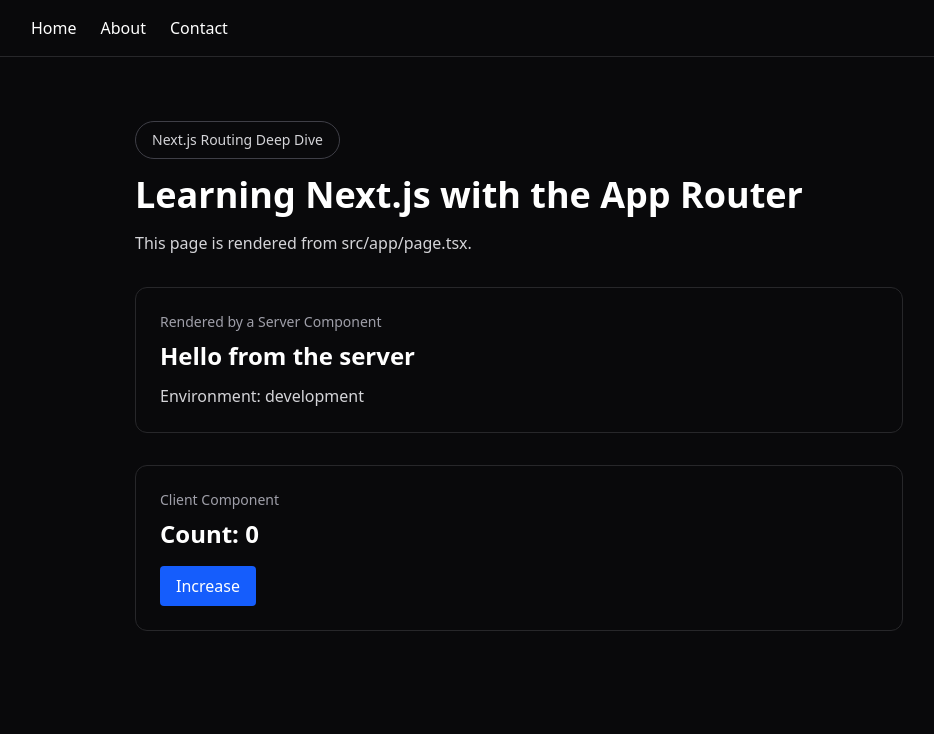
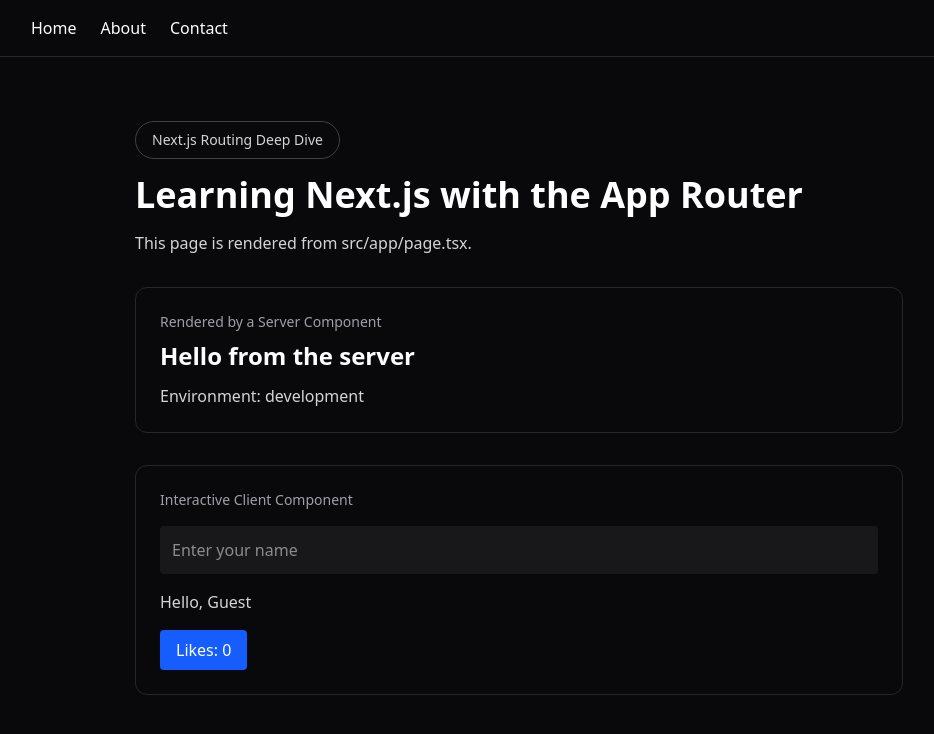
Before and after one commit to foysaliio/Nextjs-Mastery-Journey, a Next.js app: page / in a window 1280 px wide. Shown: the top 734 px of the page, without its empty margins (121-1055 px from the left). Built offline with nearby package versions, Linux system fonts and the light colour scheme.

Commit message:
feat(nextjs): learn hooks and event handlers

```diff
--- a/src/app/_components/Counter.tsx
+++ /dev/null
@@ -1,25 +0,0 @@
-"use client";
-
-import { useState } from "react";
-
-const Counter = () => {
-  const [count, setCount] = useState<number>(0);
-
-  return (
-    <section className="mt-8 rounded-xl border border-zinc-800 p-6">
-      <p className="text-sm text-zinc-400">Client Component</p>
-
-      <h2 className="mt-2 text-2xl font-bold">Count: {count}</h2>
-
-      <button
-        type="button"
-        onClick={() => setCount((current) => current + 1)}
-        className="mt-4 rounded bg-blue-600 px-4 py-2"
-      >
-        Increase
-      </button>
-    </section>
-  );
-};
-
-export default Counter;
--- /dev/null
+++ b/src/app/_components/InteractiveProfile.tsx
@@ -0,0 +1,35 @@
+'use client'
+
+import { useState } from "react";
+
+const InteractiveProfile = () => {
+
+    const [name, setName] = useState<string>('');
+    const [likes, setLikes] = useState<number>(0);
+
+  return (
+    <section className="mt-8 rounded-xl border border-zinc-800 p-6">
+      <p className="text-sm text-zinc-400">Interactive Client Component</p>
+
+      <input
+        type="text"
+        value={name}
+        onChange={(event) => setName(event.currentTarget.value)}
+        placeholder="Enter your name"
+        className="mt-4 w-full rounded bg-zinc-900 p-3"
+      />
+
+      <p className="mt-4 text-zinc-300">Hello, {name || "Guest"}</p>
+
+      <button
+        type="button"
+        onClick={() => setLikes((current) => current + 1)}
+        className="mt-4 rounded bg-blue-600 px-4 py-2"
+      >
+        Likes: {likes}
+      </button>
+    </section>
+  );
+};
+
+export default InteractiveProfile;
--- a/src/app/page.tsx
+++ b/src/app/page.tsx
@@ -1,4 +1,4 @@
-import Counter from "./_components/Counter";
+import InteractiveProfile from "./_components/InteractiveProfile";
 import JourneyBadge from "./_components/JourneyBadge";
 import ServerGreeting from "./_components/ServerGreeting";
 
@@ -18,7 +18,7 @@ export default function HomePage() {
 
         <ServerGreeting />
 
-        <Counter />
+        <InteractiveProfile />
       </div>
     </main>
   );
```
